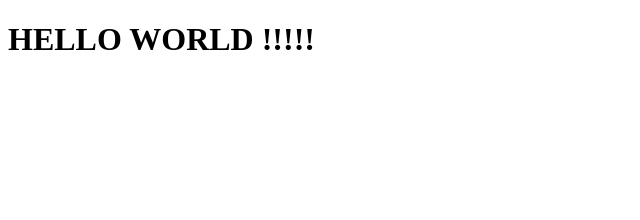
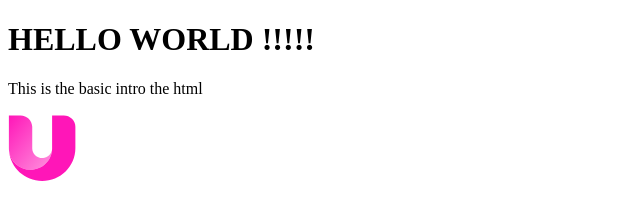
Before and after one commit to codeitashu5/Html, a website: page index.html in a window 1280 px wide. Shown: the whole page, without its empty margins (0-640 px from the left). Drawn offline with Linux system fonts and the light colour scheme.

Commit message:
add basic html tags

```diff
--- a/index.html
+++ b/index.html
@@ -9,6 +9,11 @@
 
 <body>
   <h1>HELLO WORLD !!!!! </h1>
+  <p>This is the basic intro the html</p>
+  <img src="assets/ultimate.svg" alt="course logo" />
+
 </body>
 
+
+
 </html>
```
